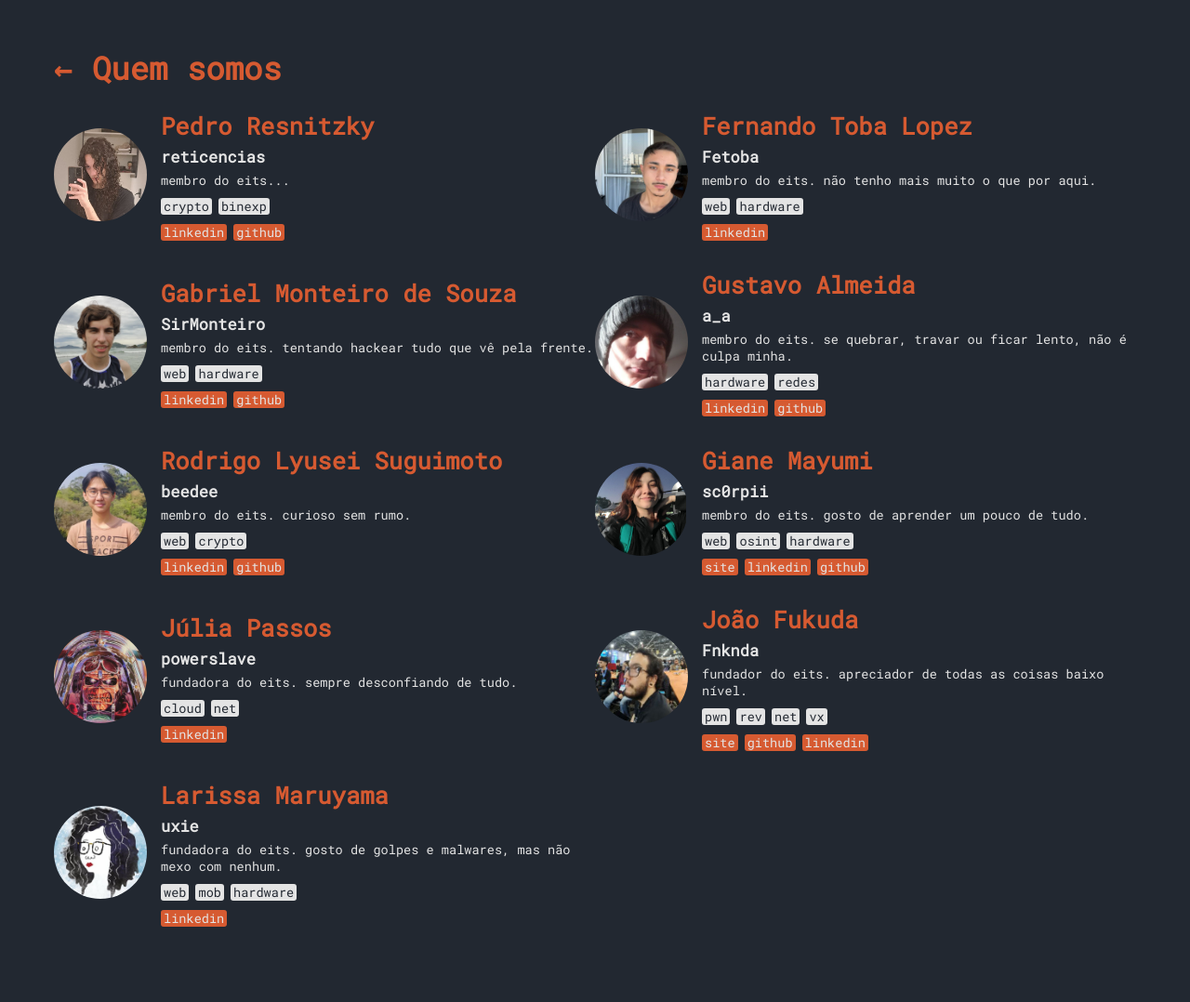
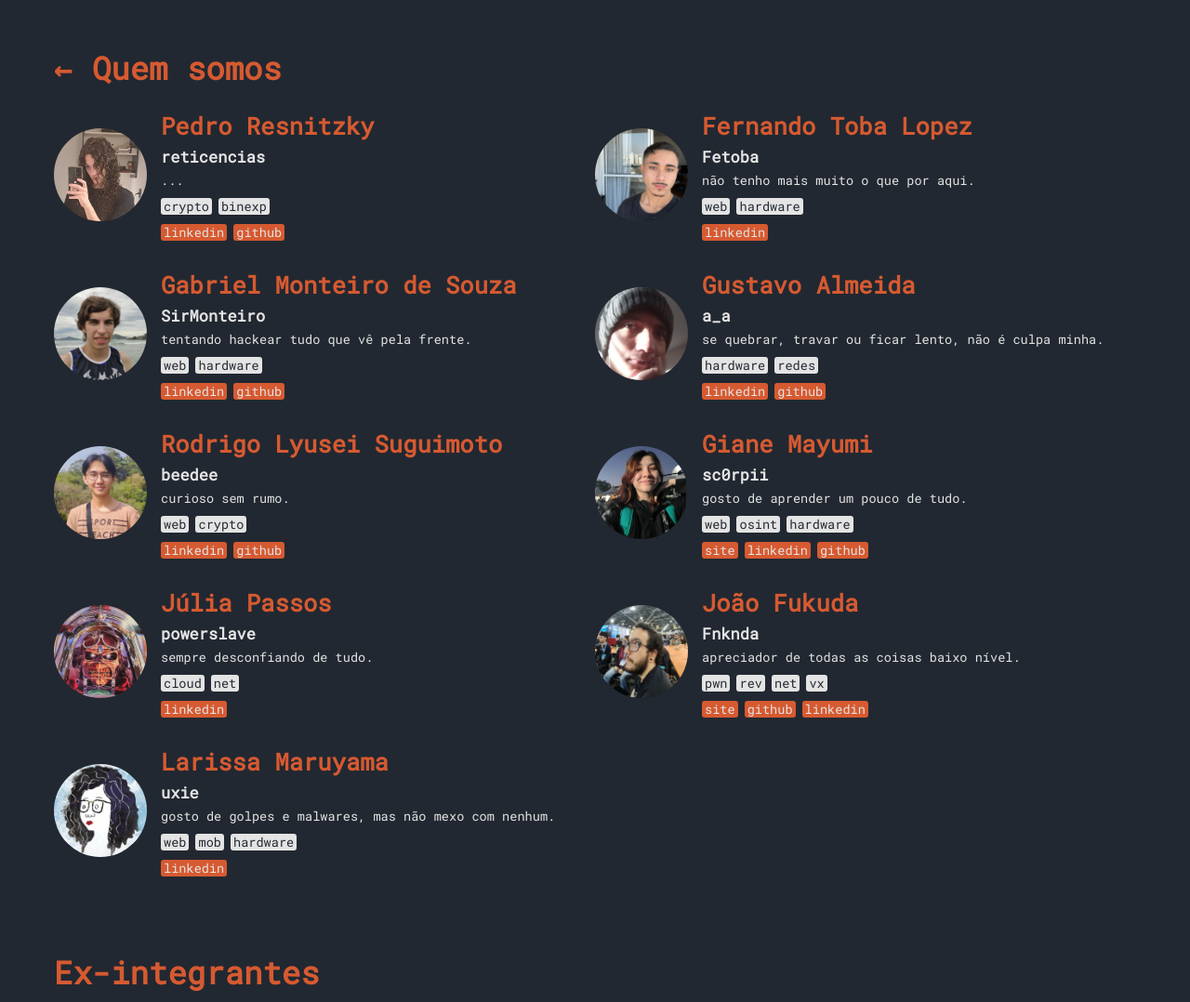
Before and after one commit to EACH-inTheShell/site2, a Node server app: page /membros in a window 1280 px wide. Shown: the part 101-1179 px from the top of the page at 93% size. Run offline with Node 20, Linux system fonts and the light colour scheme; some libraries are stand-ins or nearby versions.

Commit message:
Remover papel na descrição dos membros
Achei redundante

```diff
--- a/site/views/sobre/membros/index.pug
+++ b/site/views/sobre/membros/index.pug
@@ -12,7 +12,7 @@
 				.text
 					h5 Pedro Resnitzky
 					h6 reticencias
-					p membro do eits...
+					p ...
 					.tags
 						.tag crypto
 						.tag binexp
@@ -26,7 +26,7 @@
 				.text
 					h5 Fernando Toba Lopez
 					h6 Fetoba
-					p  membro do eits. não tenho mais muito o que por aqui.
+					p não tenho mais muito o que por aqui.
 					.tags
 						.tag web
 						.tag hardware
@@ -39,7 +39,7 @@
 				.text
 					h5 Gabriel Monteiro de Souza
 					h6 SirMonteiro
-					p membro do eits. tentando hackear tudo que vê pela frente.
+					p tentando hackear tudo que vê pela frente.
 					.tags
 						.tag web
 						.tag hardware
@@ -53,7 +53,7 @@
 				.text
 					h5 Gustavo Almeida
 					h6 a_a
-					p membro do eits. se quebrar, travar ou ficar lento, não é culpa minha.
+					p se quebrar, travar ou ficar lento, não é culpa minha.
 					.tags
 						.tag hardware
 						.tag redes
@@ -67,7 +67,7 @@
 				.text
 					h5 Rodrigo Lyusei Suguimoto
 					h6 beedee
-					p membro do eits. curioso sem rumo.
+					p curioso sem rumo.
 					.tags
 						.tag web
 						.tag crypto
@@ -81,7 +81,7 @@
 				.text
 					h5 Giane Mayumi
 					h6 sc0rpii
-					p membro do eits. gosto de aprender um pouco de tudo.
+					p gosto de aprender um pouco de tudo.
 					.tags
 						.tag web
 						.tag osint
@@ -97,7 +97,7 @@
 				.text
 					h5 Júlia Passos
 					h6 powerslave
-					p fundadora do eits. sempre desconfiando de tudo.
+					p sempre desconfiando de tudo.
 					.tags
 						.tag cloud
 						.tag net
@@ -109,7 +109,7 @@
 				.text
 					h5 João Fukuda
 					h6 Fnknda
-					p fundador do eits. apreciador de todas as coisas baixo nível.
+					p apreciador de todas as coisas baixo nível.
 					.tags
 						.tag pwn
 						.tag rev
@@ -125,7 +125,7 @@
 				.text
 					h5 Larissa Maruyama
 					h6 uxie
-					p fundadora do eits. gosto de golpes e malwares, mas não mexo com nenhum.
+					p gosto de golpes e malwares, mas não mexo com nenhum.
 					.tags
 						.tag web
 						.tag mob
```
